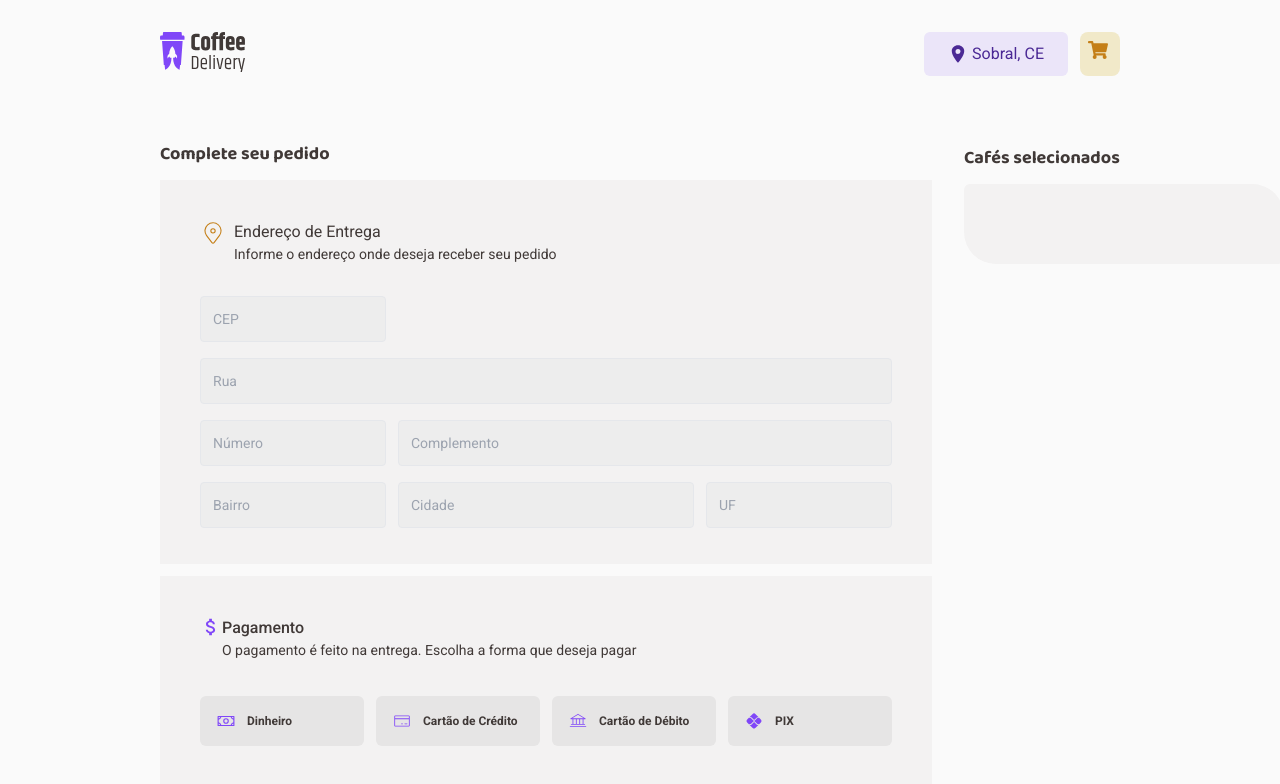
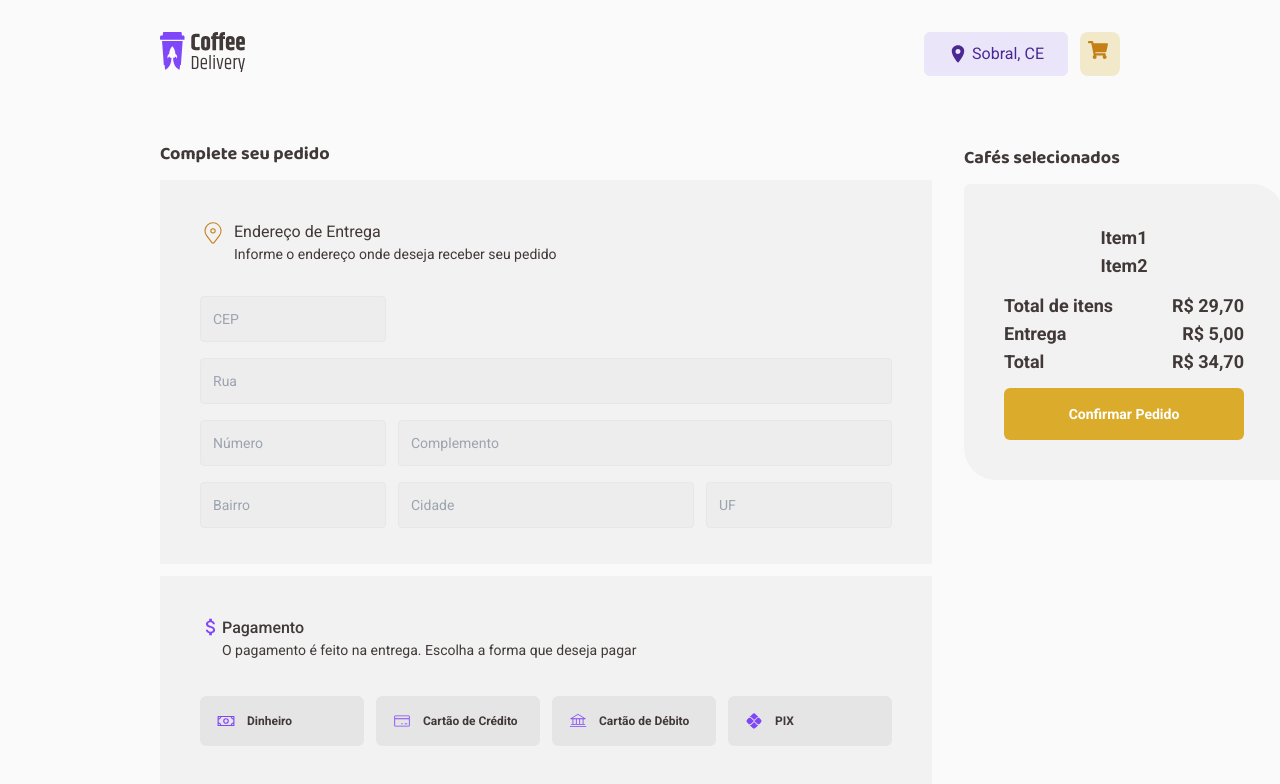
Before and after one commit to Hzimr/Desafio02CoffeeDelivery, a Next.js app: page /Checkout in a window 1280 px wide. Shown: the top 784 px of the page. Built offline with nearby package versions, Linux system fonts and the light colour scheme.

Commit message:
feat: commit initial cafés selecionados

```diff
--- a/app/Checkout/page.tsx
+++ b/app/Checkout/page.tsx
@@ -8,6 +8,7 @@ export default function CheckoutPage() {
     <>
       <div className="flex justify-center px-40 py-8">
         <div className="grid w-full max-w-[1440px] grid-cols-[2fr,1fr] gap-8 text-lg font-bold text-baseSubtitle">
+          {/* Complete seu pedido */}
           <div className="flex flex-col gap-3">
             <h2 className={`${baloo2.className}`}>Complete seu pedido</h2>
             <div className="flex h-96 flex-col gap-8 bg-baseCard p-10">
@@ -138,9 +139,32 @@ export default function CheckoutPage() {
               </div>
             </div>
           </div>
+          {/* Café Selecionados */}
           <div className="flex flex-col gap-3 pt-1">
             <h2 className={`${baloo2.className}`}>Cafés selecionados</h2>
-            <div className="flex w-full min-w-[320px] flex-col items-center gap-3 rounded-bl-[32px] rounded-br-md rounded-tl-md rounded-tr-[32px] bg-baseCard p-10"></div>
+            <div className="flex w-full min-w-[320px] flex-col items-center gap-3 rounded-bl-[32px] rounded-br-md rounded-tl-md rounded-tr-[32px] bg-baseCard p-10">
+              <div>
+                <div>Item1</div>
+                <div>Item2</div>
+              </div>
+              <div className="flex w-full flex-col">
+                <section className="flex justify-between">
+                  <p>Total de itens</p>
+                  <p>R$ 29,70</p>
+                </section>
+                <section className="flex justify-between">
+                  <p>Entrega</p>
+                  <p>R$ 5,00</p>
+                </section>
+                <section className="flex justify-between">
+                  <p>Total</p>
+                  <p>R$ 34,70</p>
+                </section>
+              </div>
+              <button className="w-full rounded-md bg-yellow py-4 text-sm font-bold text-white hover:opacity-80">
+                Confirmar Pedido
+              </button>
+            </div>
           </div>
         </div>
       </div>
```
